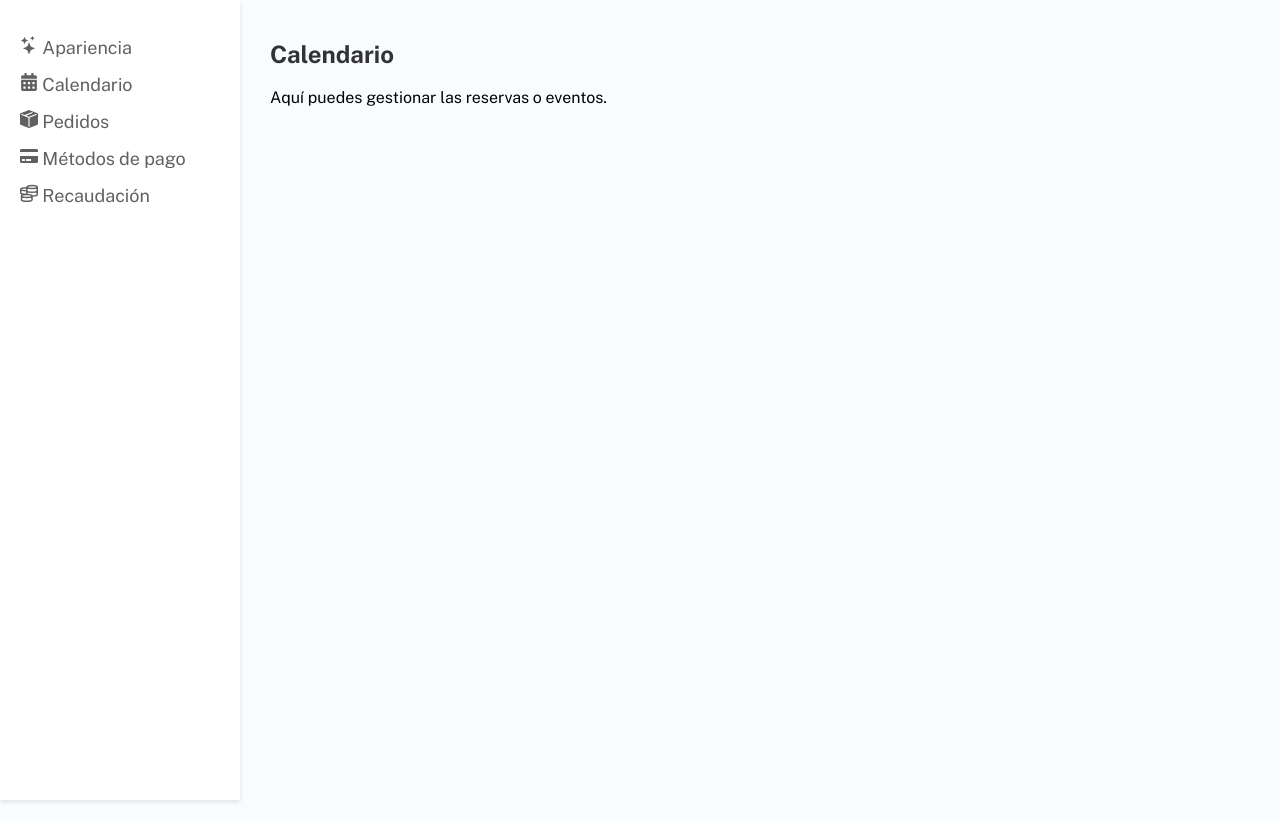
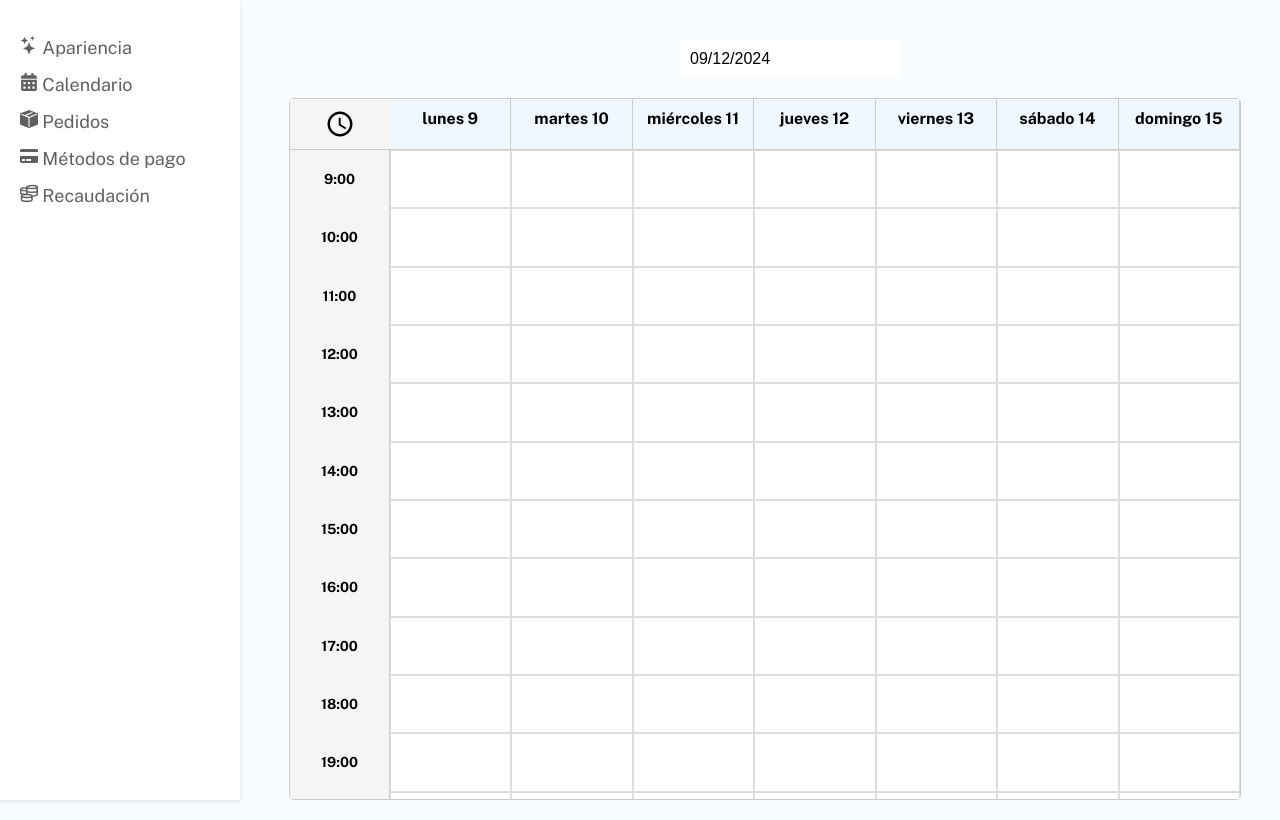
Before and after one commit to agusnicflo/panel, a React (Create React App) app: page /admin/calendar in a window 1280 px wide. Built offline with nearby package versions, Linux system fonts and the light colour scheme.

Commit message:
calendarioagregado

```diff
--- a/package.json
+++ b/package.json
@@ -6,6 +6,7 @@
     "axios": "^1.7.9",
     "cra-template": "1.2.0",
     "react": "^19.0.0",
+    "react-datepicker": "^7.5.0",
     "react-dom": "^19.0.0",
     "react-draggable": "^4.4.6",
     "react-icons": "^5.4.0",
--- a/src/pages/Calendar.jsx
+++ b/src/pages/Calendar.jsx
@@ -1,12 +1,68 @@
-import React from 'react';
+import React, { useState } from "react";
+import DatePicker from "react-datepicker";
+import "react-datepicker/dist/react-datepicker.css";
+import "../styles/Calendar.css"; // Archivo CSS para el diseño
+import { MdOutlineWatchLater } from "react-icons/md";
 
-function Calendar() {
+const Calendar = () => {
+  const [selectedDate, setSelectedDate] = useState(new Date());
+
+  // Crear las horas del día (de 09:00 a 20:00)
+  const hours = Array.from({ length: 12 }, (_, i) => `${i + 9}:00`);
+
+  // Crear los días de la semana a partir de la fecha seleccionada
+  const startOfWeek = new Date(
+    selectedDate.setDate(selectedDate.getDate() - selectedDate.getDay() + 1)
+  ); // Lunes
+  const days = Array.from({ length: 7 }, (_, i) => {
+    const day = new Date(startOfWeek);
+    day.setDate(day.getDate() + i);
+    return day.toLocaleDateString("es-ES", {
+      weekday: "long",
+      day: "numeric",
+    });
+  });
+
   return (
-    <div>
-      <h2>Calendario</h2>
-      <p>Aquí puedes gestionar las reservas o eventos.</p>
+    <div className="calendar-container">
+      {/* Selector de fechas */}
+      <div className="date-picker">
+        <DatePicker
+          selected={selectedDate}
+          onChange={(date) => setSelectedDate(date)}
+          dateFormat="dd/MM/yyyy"
+          className="date-input"
+        />
+      </div>
+
+      {/* Calendario */}
+      <div className="calendar">
+        {/* Cabecera con días de la semana */}
+        <div className="calendar-header">
+          <div className="empty-cell"><MdOutlineWatchLater style={{height:"50px", width:"30px"}} /></div>
+          {days.map((day, index) => (
+            <div key={index} className="header-cell">
+              {day}
+            </div>
+          ))}
+        </div>
+
+        {/* Cuerpo con las horas y las intersecciones */}
+        <div className="calendar-body">
+          {hours.map((hour, rowIndex) => (
+            <div key={rowIndex} className="row">
+              {/* Columna izquierda con las horas */}
+              <div className="hour-cell">{hour}</div>
+              {/* Celdas vacías para cada intersección */}
+              {days.map((_, colIndex) => (
+                <div key={colIndex} className="cell"></div>
+              ))}
+            </div>
+          ))}
+        </div>
+      </div>
     </div>
   );
-}
+};
 
 export default Calendar;
--- /dev/null
+++ b/src/styles/Calendar.css
@@ -0,0 +1,94 @@
+/* Contenedor principal */
+.calendar-container {
+  display: flex;
+  flex-direction: column;
+  align-items: center;
+  width: 100%;
+  height: 100vh;
+  padding: 20px;
+  box-sizing: border-box;
+}
+
+/* Selector de fechas */
+.date-picker {
+  margin-bottom: 20px;
+}
+
+.date-input {
+  padding: 10px;
+  font-size: 16px;
+  border: none;
+  border-radius: 5px;
+  width: 200px;
+}
+
+.react-datepicker__input-container {
+  margin-left: 50px;
+}
+
+/* Calendario */
+.calendar {
+  display: flex;
+  flex-direction: column;
+  width: 100%;
+  height: 100%;
+  border: 1px solid #ccc;
+  border-radius: 5px;
+  overflow: hidden;
+}
+
+/* Cabecera */
+.calendar-header {
+  display: grid;
+  grid-template-columns: 100px repeat(7, 1fr);
+  background-color: #f5f5f5;
+  border-bottom: 1px solid #ccc;
+}
+
+.header-cell {
+  padding: 10px;
+  text-align: center;
+  font-weight: bold;
+  border-right: 1px solid #ccc;
+  background-color: #f0f8ff;
+}
+
+.empty-cell {
+  background-color: #f5f5f5;
+  display: flex;
+  justify-content: center;
+  align-items: center;
+}
+
+/* Cuerpo */
+.calendar-body {
+  display: flex;
+  flex-direction: column;
+  height: 100%;
+}
+
+.row {
+  display: grid;
+  grid-template-columns: 100px repeat(7, 1fr);
+  height: 100px;
+}
+
+.hour-cell {
+  display: flex;
+  align-items: center;
+  justify-content: center;
+  font-size: 14px;
+  font-weight: bold;
+  background-color: #f5f5f5;
+  border-right: 1px solid #ccc;
+}
+
+.cell {
+  border: 1px solid #ddd;
+  background-color: #fff;
+  cursor: pointer;
+}
+
+.cell:hover {
+  background-color: #f0f0f0;
+}
```
Also changed, not shown: 1 other file (tests, documents, lock files or other folders).
